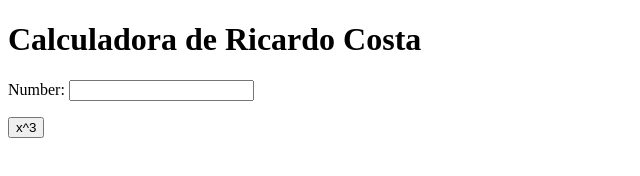
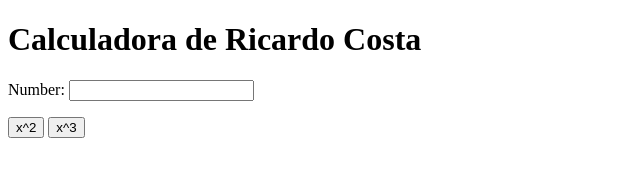
Before and after one commit to RicAScos/my_calculator_2, a plain HTML site: page index.html in a window 1280 px wide. Shown: the whole page, without its empty margins (0-640 px from the left). Drawn offline with Linux system fonts and the light colour scheme.

Commit message:
X^2 button

```diff
--- a/index.html
+++ b/index.html
@@ -9,18 +9,18 @@
 		Number:
 		<input type="text" id="n1">
 		<p>
+			<button onclick="square()"> x^2 </button>
 			<button onclick="cube()"> x^3 </button>
-			<!--<button onclick="power_4()"> x^4</button>-->
 		</p>
 		<script type="text/javascript">
 			function cube() {
 				var num = document.getElementById("n1");
 				num.value = Math.pow(num.value, 3);
 			}
-			/*function power_4() {
+			function square() {
 				var num = document.getElementById("n1");
-				num.value = Math.pow(num.value, 4);
-			}*/
+				num.value = Math.pow(num.value, 2);
+			}
 		</script>
 	</body>
 </html>
```
